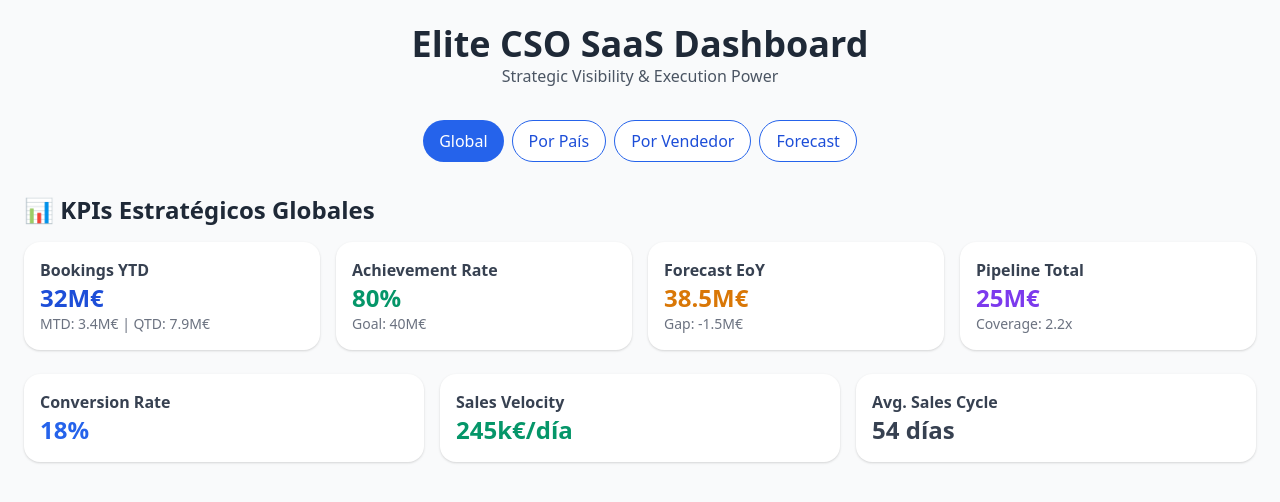
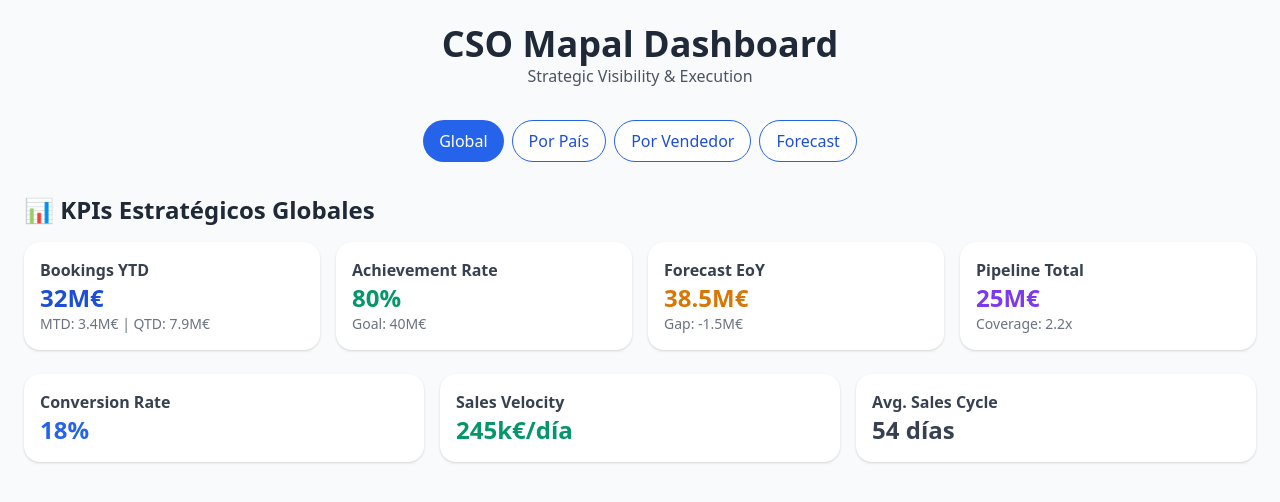
Before and after one commit to carlospuntog/mapal_dashboards, a plain HTML site: page index.html in a window 1280 px wide. Drawn offline with nearby package versions, Linux system fonts and the light colour scheme.

Commit message:
Update index.html

```diff
--- a/index.html
+++ b/index.html
@@ -3,7 +3,7 @@
 <head>
   <meta charset="UTF-8">
   <meta name="viewport" content="width=device-width, initial-scale=1.0">
-  <title>CSO SaaS Dashboard - Elite Edition</title>
+  <title>MAPAL CSO SaaS - Eurazeo Edition</title>
   <link href="https://cdn.jsdelivr.net/npm/tailwindcss@2.2.19/dist/tailwind.min.css" rel="stylesheet">
   <script src="https://cdn.jsdelivr.net/npm/chart.js"></script>
 </head>
@@ -12,8 +12,8 @@
 
     <!-- HEADER -->
     <header class="text-center">
-      <h1 class="text-4xl font-bold text-gray-800">Elite CSO SaaS Dashboard</h1>
-      <p class="text-gray-600">Strategic Visibility & Execution Power</p>
+      <h1 class="text-4xl font-bold text-gray-800">CSO Mapal Dashboard</h1>
+      <p class="text-gray-600">Strategic Visibility & Execution</p>
     </header>
 
     <!-- NAVIGATION TABS -->
```
